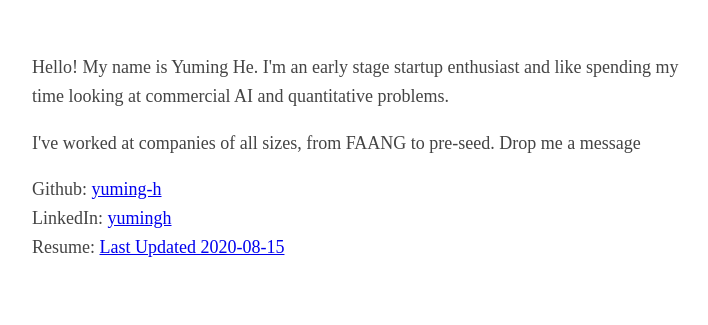
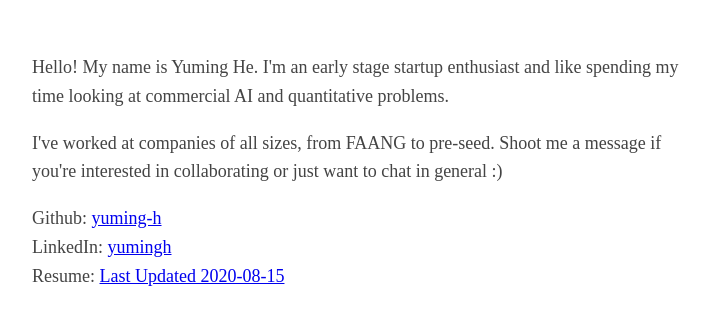
Before and after one commit to yuming-h/ymhe.ca, a plain HTML site: page index.html in a window 1280 px wide. Shown: the part 147-472 px from the top of the page, without its empty margins (283-991 px from the left). Drawn offline with Linux system fonts and the light colour scheme.

Commit message:
Update index.html

```diff
--- a/index.html
+++ b/index.html
@@ -12,14 +12,15 @@
         </p>
 
         <p>
-            I've worked at companies of all sizes, from FAANG to pre-seed. Drop me a message
+            I've worked at companies of all sizes, from FAANG to pre-seed. Shoot me a message if you're interested in collaborating or
+            just want to chat in general :)
         </p>
 
         <p>
         <!-- Codeforces: <a href="https://codeforces.com/profile/yumingh">yumingh</a><br> -->
             Github: <a href="https://github.com/yuming-h">yuming-h</a><br>
             LinkedIn: <a href="https://www.linkedin.com/in/yumingh/">yumingh</a><br>
-            Resume: <a href="./assets/resume.pdf">Last Updated 2020-08-15</a><br>
+            Resume: <a href="./assets/resume-2025-01-20.pdf">Last Updated 2020-08-15</a><br>
         </p>
     </body>
 </html>
```
